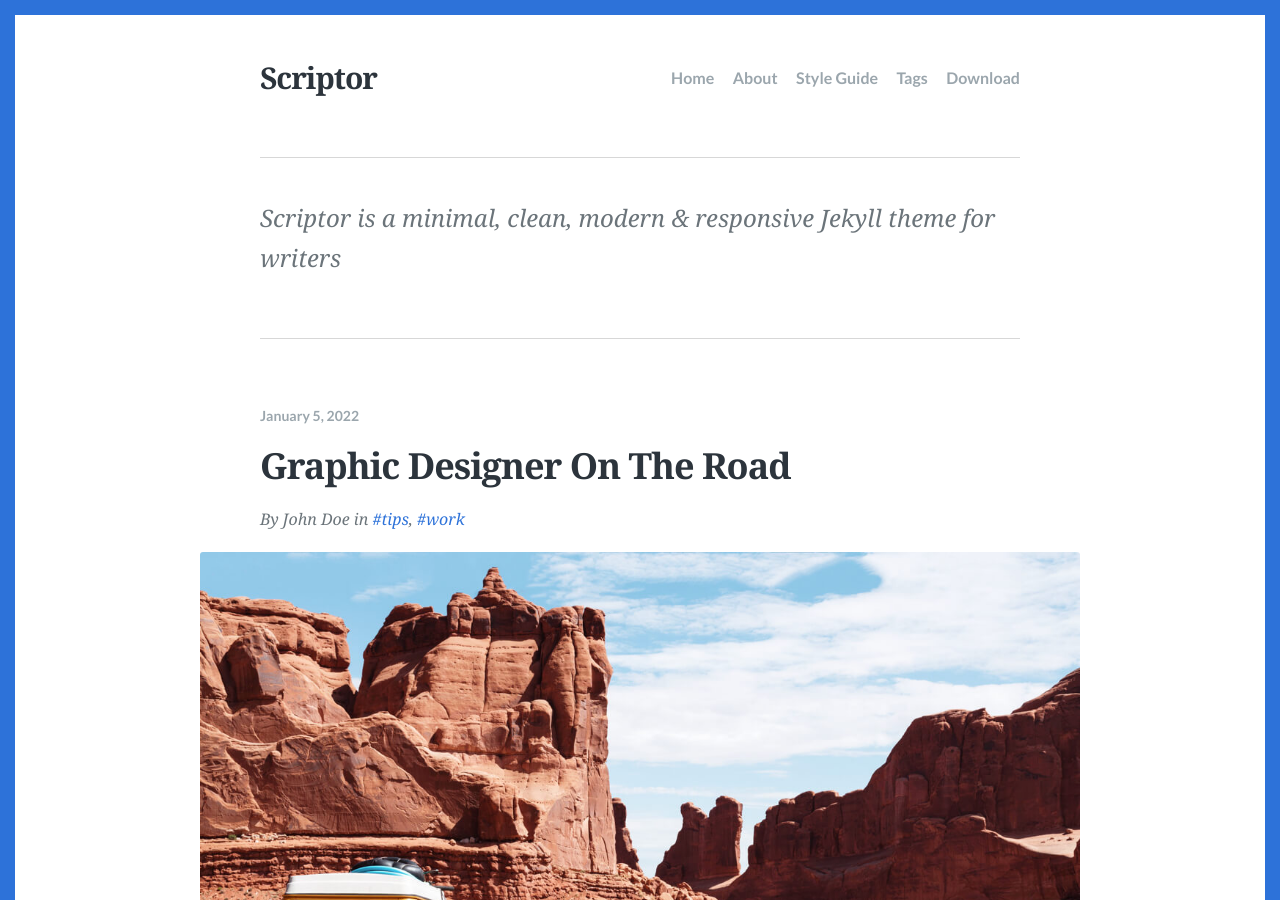
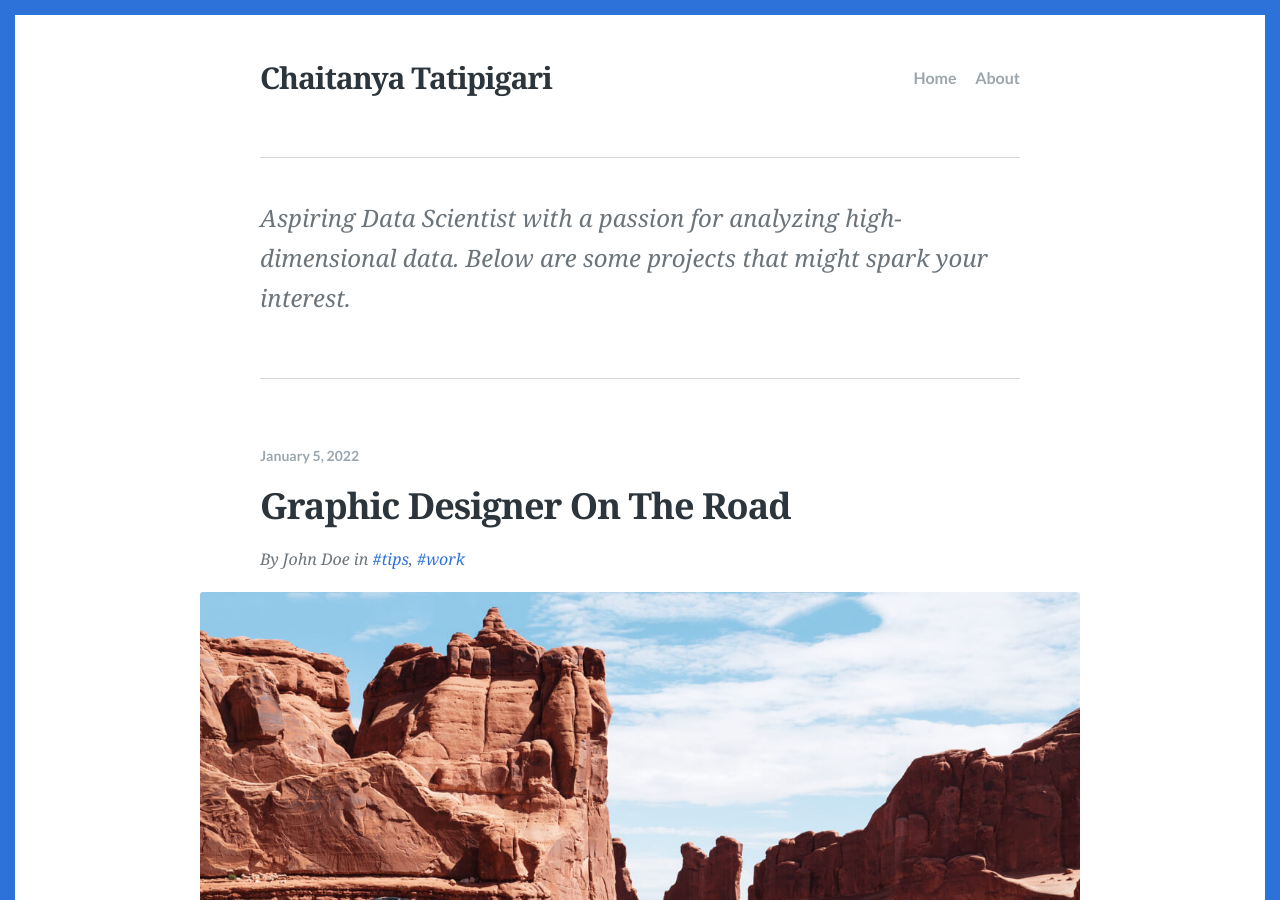
Before and after one commit to Chai-T29/Chai-T29.github.io, a Jekyll site: the page built from index.html, in a window 1280 px wide and 900 px high. Built offline with Jekyll 4.4.1, drawn with Linux system fonts in a browser that asks for light colours; some web fonts are replaced; the list of posts is cut into pages by our own code; some of the changed text lies outside the part shown.

Commit message:
Update _config.yml

```diff
--- a/_config.yml
+++ b/_config.yml
@@ -9,16 +9,16 @@
 lang: en-US
 
 # Site title
-title: "Scriptor"
+title: "Chaitanya Tatipigari"
 
 # A description of your site for meta tag, search engine results.
-description: "Scriptor is a minimal, clean, modern & responsive Jekyll theme for writers"
+description: "Aspiring Data Scientist with a passion for analyzing high-dimensional data. Below are some projects that might spark your interest."
 
 # The subpath of your site, e.g. /blog, for generating urls.
 baseurl: ""
 
 # The base hostname & protocol of your site for where absolute urls are needed.
-url: "https://scriptor-jekyll.netlify.com"
+url: "https://chai-t29.github.io/"
 
 # Favicon
 favicon: images/favicon.png
@@ -32,12 +32,6 @@ navigation:
     url: /
   - text: About
     url: /about/
-  - text: Style Guide
-    url: /style-guide/
-  - text: Tags
-    url: /tags/
-  - text: Download
-    url: https://github.com/JustGoodThemes/Scriptor-Jekyll-Theme
 
 # The shortname for your Disqus site to enable comments.
 disqus: justgoodthemes
@@ -47,7 +41,7 @@ accent_color: '#2d72d9'
 
 # Site footer
 footer:
-  content: "&copy; Scriptor all rights reserved. Theme by [JustGoodThemes](https://www.justgoodthemes.com)."
+  content: "&copy; Chaitanya Tatipigari all rights reserved. Theme by [JustGoodThemes](https://www.justgoodthemes.com)."
   has_social: true
 
 # Plugins
@@ -57,7 +51,6 @@ plugins:
 # http://jekyllrb.com/docs/pagination/
 paginate: 3
 paginate_path: '/page:num/'
-
 
 # Permalinks
 permalink: /:title
```
